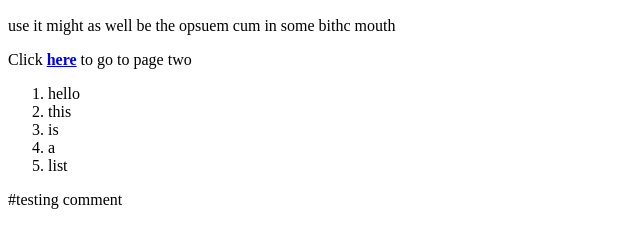
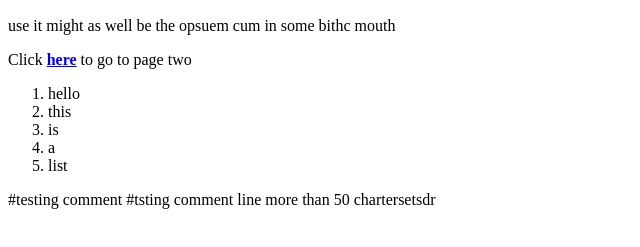
Before and after one commit to roy01919/git-test, a plain HTML site: page index.html in a window 1280 px wide. Shown: the part 451-698 px from the top of the page, without its empty margins (0-640 px from the left). Drawn offline with Linux system fonts and the light colour scheme.

Commit message:
Lorem ipsum dolor sit amet, consectetur adipiscingfdfdfdfdfdf

```diff
--- a/index.html
+++ b/index.html
@@ -25,6 +25,7 @@
         </ol>
 
         #testing comment
+        #tsting comment line more than 50 chartersetsdr
 
 
     </body>
```
